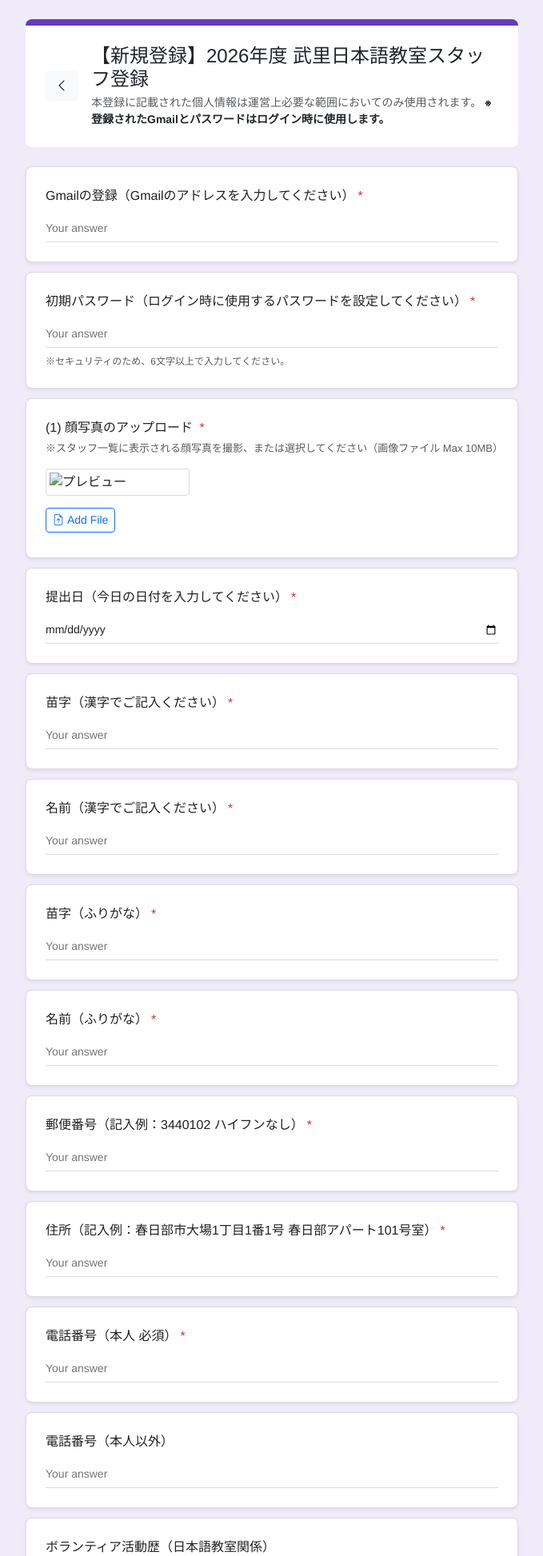
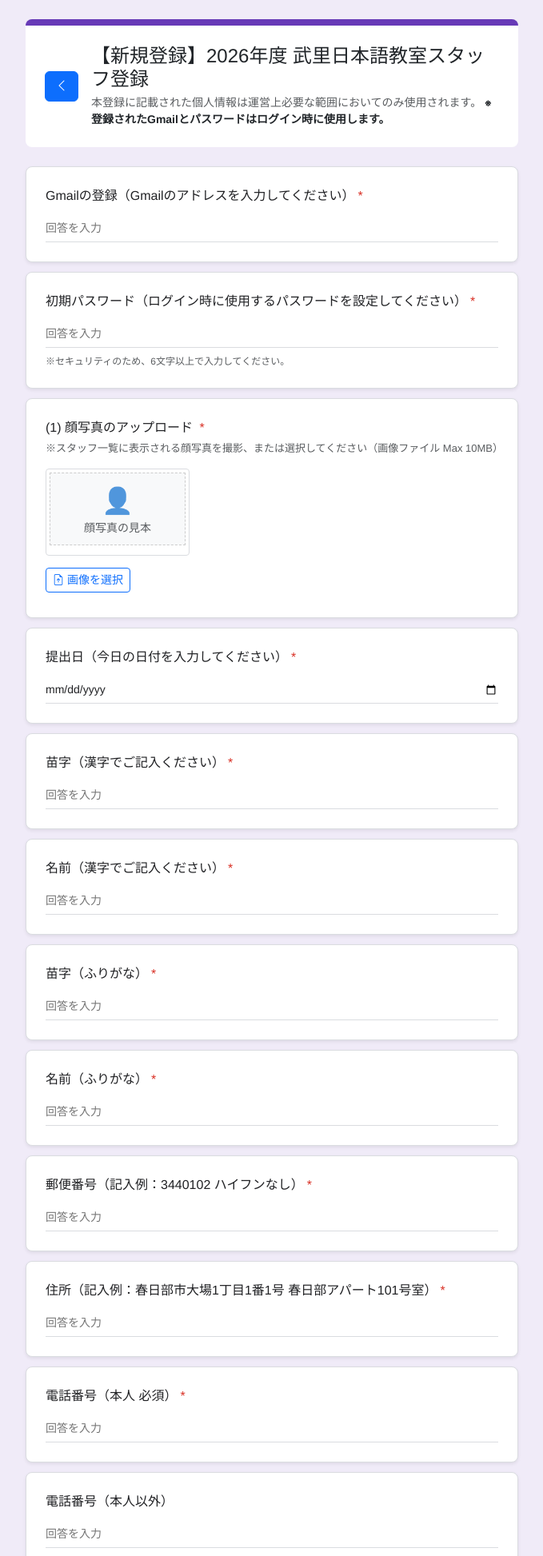
Before and after one commit to takumi472/takesatoJapanese, a Flask app: page /staff/create in a window 1280 px wide. Shown: the top 1946 px of the page at 80% size, without its empty margins (300-979 px from the left). Run offline with Flask 3, Linux system fonts and the light colour scheme; a user stored in the database is signed in; parts of the project's set-up code (start-up, migrations or seed data) failed here and were passed over; some libraries are stand-ins or nearby versions.

Commit message:
指摘対応

```diff
--- a/app/models.py
+++ b/app/models.py
@@ -19,7 +19,7 @@ class User(db.Model, UserMixin):
     id = db.Column(db.Integer, primary_key=True)
     username = db.Column(db.String(50), unique=True, nullable=False)  # ログインID（メールアドレス）
     password_hash = db.Column(db.String(256), nullable=False)  # ハッシュ化パスワード
-    role = db.Column(db.String(20), nullable=False)  # 'admin' または 'staff'
+    role = db.Column(db.String(20), nullable=False)  # '管理者' または 'スタッフ'
     name = db.Column(db.String(50), nullable=False)  # 氏名
 
     # スタッフが記入した学習記録（1対多）
--- a/app/templates/meeting/detail.html
+++ b/app/templates/meeting/detail.html
@@ -48,7 +48,7 @@
 <div class="main-container">
     <div class="page-header d-flex align-items-center justify-content-between">
         <div class="d-flex align-items-center">
-            <a href="{{ url_for('meeting.meeting_list') }}" class="btn btn-light me-3" title="一覧へ戻る">
+            <a href="{{ url_for('meeting.meeting_list') }}" class="btn btn-primary me-3" title="一覧へ戻る">
                 <i class="bi bi-arrow-left"></i>
             </a>
             <div>
--- a/app/templates/meeting/form.html
+++ b/app/templates/meeting/form.html
@@ -42,7 +42,7 @@
 
 <div class="main-container">
     <div class="page-header d-flex align-items-center">
-        <a href="{{ url_for('meeting.meeting_list') }}" class="btn btn-light me-3">
+        <a href="{{ url_for('meeting.meeting_list') }}" class="btn btn-primary me-3">
             <i class="bi bi-chevron-left"></i>
         </a>
         <h1 class="h4 mb-0">{{ '議事録の編集' if meeting else '新規スタッフミーティング登録' }}</h1>
--- a/app/templates/meeting/list.html
+++ b/app/templates/meeting/list.html
@@ -37,7 +37,7 @@
 <div class="main-container">
     <div class="page-header d-flex align-items-center justify-content-between">
         <div class="d-flex align-items-center">
-            <a href="{{ url_for('auth.dashboard') }}" class="btn btn-light me-3" title="ダッシュボードへ">
+            <a href="{{ url_for('auth.dashboard') }}" class="btn btn-primary me-3" title="ダッシュボードへ">
                 <i class="bi bi-house-door-fill"></i>
             </a>
             <h1 class="h4 mb-0">スタッフミーティング一覧</h1>
--- a/app/templates/record/create.html
+++ b/app/templates/record/create.html
@@ -29,7 +29,7 @@
 <div class="container my-5" style="max-width: 700px;">
     <div class="page-header d-flex align-items-center justify-content-between mb-4">
         <div class="d-flex align-items-center">
-            <a href="#" onclick="window.history.back(); return false;" class="btn btn-light me-3" title="戻る">
+            <a href="#" onclick="window.history.back(); return false;" class="btn btn-primary me-3" title="戻る">
                 <i class="bi bi-chevron-left"></i>
             </a>
             <div>
@@ -90,7 +90,7 @@
             </div>
 
             <div class="d-flex justify-content-end gap-3 mt-4">
-                <a href="{{ url_for('student.student_list') }}" class="btn btn-outline-secondary">キャンセル</a>
+                <a href="{{ url_for('record.record_list', student_id=record.student_id) }}" class="btn btn-outline-secondary">キャンセル</a>
                 <button type="submit" class="btn btn-submit shadow-sm">送信する</button>
             </div>
         </div>
--- a/app/templates/record/edit.html
+++ b/app/templates/record/edit.html
@@ -29,7 +29,7 @@
 
     <div class="page-header d-flex align-items-center justify-content-between mb-4">
         <div class="d-flex align-items-center">
-            <a href="#" onclick="window.history.back(); return false;" class="btn btn-light me-3" title="戻る">
+            <a href="#" onclick="window.history.back(); return false;" class="btn btn-primary me-3" title="戻る">
                 <i class="bi bi-chevron-left"></i>
             </a>
             <div>
@@ -74,7 +74,7 @@
             </div>
 
             <div class="d-flex justify-content-end gap-3 mt-4">
-                <a href="{{ url_for('record.record_list', student_id=record.student_id) }}" class="btn btn-outline-secondary">戻る</a>
+                <a href="{{ url_for('record.record_list', student_id=record.student_id) }}" class="btn btn-outline-secondary">キャンセル</a>
                 {% if is_editable %}
     <button type="submit" class="btn btn-update">更新する</button>
 {% endif %}
--- a/app/templates/record/list.html
+++ b/app/templates/record/list.html
@@ -29,14 +29,14 @@
 <div class="container my-5" style="max-width: 800px;">
 
     <div class="list-header shadow-sm mb-4 d-flex justify-content-between align-items-center">
-        <a href="#" onclick="window.history.back(); return false;" class="btn btn-light me-3">
+        <a href="#" onclick="window.history.back(); return false;" class="btn btn-primary me-3">
             <i class="bi bi-chevron-left"></i>
         </a>
         <div>
             <h1 class="h4 mb-1"><strong>{{ student.name_kana }}</strong> さんの学習記録</h1>
             <p class="text-muted mb-0" style="font-size: 14px;">これまでの学習履歴一覧です。</p>
         </div>
-        <a href="{{ url_for('record.create_record', student_id=student.id) }}" class="btn btn-add shadow-sm">
+        <a href="{{ url_for('record.create_record', student_id=student.id) }}" class="btn btn-primary shadow-sm">
             <i class="bi bi-plus-lg"></i> 新規追加
         </a>
     </div>
@@ -50,7 +50,7 @@
                     <span class="badge bg-light text-dark ms-2">{{ r.textbook_progress }}</span>
                 </div>
                 {% if current_user.role == 'admin' or current_user.id == r.staff_id %}
-    <a href="{{ url_for('record.edit_record', record_id=r.id) }}" class="btn btn-outline-secondary btn-sm">
+    <a href="{{ url_for('record.edit_record', record_id=r.id) }}" class="btn btn-warning btn-sm">
         <i class="bi bi-pencil"></i> 編集
     </a>
 {% else %}
--- a/app/templates/staff/edit.html
+++ b/app/templates/staff/edit.html
@@ -34,7 +34,7 @@
         .file-input-wrapper { position: relative; overflow: hidden; display: inline-block; }
         .file-input-wrapper input[type=file] { position: absolute; left: 0; top: 0; opacity: 0; font-size: 100px; cursor: pointer; }
         .page-header { background-color: #fff; border-top: 8px solid #673ab7; border-radius: 8px; padding: 24px; }
-
+        .sample-image-box { max-width: 180px; border: 1px dashed #ccc; padding: 10px; text-align: center; background-color: #f8f9fa; }
     </style>
 </head>
 <body>
@@ -54,7 +54,7 @@
 
     <div class="page-header d-flex align-items-center justify-content-between mb-4">
     <div class="d-flex align-items-center">
-        <a href="#" onclick="window.history.back(); return false;" class="btn btn-light me-3" title="戻る">
+        <a href="#" onclick="window.history.back(); return false;" class="btn btn-primary me-3" title="戻る">
             <i class="bi bi-chevron-left"></i>
         </a>
         <div>
@@ -75,13 +75,13 @@
             <label class="form-label">Gmailの登録（Gmailのアドレスを入力してください）<span class="required-star">*</span></label>
             <input type="email" name="email" class="form-control-gf"
                    value="{{ staff.email if staff else '' }}"
-                   placeholder="Your answer" required {% if staff %}readonly style="color: #70757a;"{% endif %}>
+                   placeholder="回答を入力" required {% if staff %}readonly style="color: #70757a;"{% endif %}>
         </div>
 
         {% if not staff %}
         <div class="form-card shadow-sm">
             <label class="form-label">初期パスワード（ログイン時に使用するパスワードを設定してください）<span class="required-star">*</span></label>
-            <input type="password" name="password" class="form-control-gf" placeholder="Your answer" required minlength="6">
+            <input type="password" name="password" class="form-control-gf" placeholder="回答を入力" required minlength="6">
             <div class="text-muted mt-2" style="font-size: 12px;">※セキュリティのため、6文字以上で入力してください。</div>
         </div>
         {% endif %}
@@ -94,13 +94,13 @@
                 {% if staff and staff.face_photo_path %}
                     <img id="photo_preview" src="{{ staff.face_photo_path }}" alt="現在の顔写真">
                 {% else %}
-                    <img id="photo_preview" src="https://via.placeholder.com/150x150?text=No+Image" alt="プレビュー">
+                    <div id="sample_box" class="sample-image-box mb-2 small text-muted"><span style="font-size: 2rem;">👤</span><br>顔写真の見本</div>
                 {% endif %}
             </div>
 
             <div class="file-input-wrapper">
                 <button type="button" class="btn btn-outline-primary btn-sm d-flex align-items-center gap-1">
-                    <i class="bi bi-file-earmark-arrow-up"></i> Add File
+                    <i class="bi bi-file-earmark-arrow-up"></i> 画像を選択
                 </button>
                 <input type="file" name="face_photo" id="face_photo_input" accept="image/*" {% if not staff %}required{% endif %}>
             </div>
@@ -116,87 +116,92 @@
         <div class="form-card shadow-sm">
             <label class="form-label">苗字（漢字でご記入ください）<span class="required-star">*</span></label>
             <input type="text" name="last_name_kanji" class="form-control-gf"
-                   value="{{ staff.last_name_kanji if staff else '' }}" placeholder="Your answer" required>
+                   value="{{ staff.last_name_kanji if staff else '' }}" placeholder="回答を入力" required>
         </div>
 
         <div class="form-card shadow-sm">
             <label class="form-label">名前（漢字でご記入ください）<span class="required-star">*</span></label>
             <input type="text" name="first_name_kanji" class="form-control-gf"
-                   value="{{ staff.first_name_kanji if staff else '' }}" placeholder="Your answer" required>
+                   value="{{ staff.first_name_kanji if staff else '' }}" placeholder="回答を入力" required>
         </div>
 
         <div class="form-card shadow-sm">
             <label class="form-label">苗字（ふりがな）<span class="required-star">*</span></label>
             <input type="text" name="last_name_kana" class="form-control-gf"
-                   value="{{ staff.last_name_kana if staff else '' }}" placeholder="Your answer" required>
+                   value="{{ staff.last_name_kana if staff else '' }}" placeholder="回答を入力" required>
         </div>
 
         <div class="form-card shadow-sm">
             <label class="form-label">名前（ふりがな）<span class="required-star">*</span></label>
             <input type="text" name="first_name_kana" class="form-control-gf"
-                   value="{{ staff.first_name_kana if staff else '' }}" placeholder="Your answer" required>
+                   value="{{ staff.first_name_kana if staff else '' }}" placeholder="回答を入力" required>
         </div>
 
         <div class="form-card shadow-sm">
             <label class="form-label">郵便番号（記入例：3440102 ハイフンなし）<span class="required-star">*</span> <span id="address-loading-status" style="font-size: 12px; font-weight: normal;"></span></label>
             <input type="text" id="zipcode" name="post_code" class="form-control-gf"
-                   value="{{ staff.post_code if staff else '' }}" placeholder="Your answer" required>
+                   value="{{ staff.post_code if staff else '' }}" placeholder="回答を入力" required>
         </div>
 
         <div class="form-card shadow-sm">
             <label class="form-label">住所（記入例：春日部市大場1丁目1番1号 春日部アパート101号室）<span class="required-star">*</span></label>
             <input type="text" id="address" name="address" class="form-control-gf"
-                   value="{{ staff.address if staff else '' }}" placeholder="Your answer" required>
+                   value="{{ staff.address if staff else '' }}" placeholder="回答を入力" required>
         </div>
 
         <div class="form-card shadow-sm">
             <label class="form-label">電話番号（本人 必須）<span class="required-star">*</span></label>
             <input type="tel" name="tel_main" class="form-control-gf"
-                   value="{{ staff.tel_main if staff else '' }}" placeholder="Your answer" required>
+                   value="{{ staff.tel_main if staff else '' }}" placeholder="回答を入力" required>
         </div>
 
         <div class="form-card shadow-sm">
             <label class="form-label">電話番号（本人以外）</label>
             <input type="tel" name="tel_sub" class="form-control-gf"
-                   value="{{ staff.tel_sub if staff else '' }}" placeholder="Your answer">
+                   value="{{ staff.tel_sub if staff else '' }}" placeholder="回答を入力">
         </div>
 
         <div class="form-card shadow-sm">
             <label class="form-label">ボランティア活動歴（日本語教室関係）</label>
-            <textarea name="exp_jp" class="form-control-gf" rows="2" placeholder="Your answer">{{ staff.exp_jp if staff else '' }}</textarea>
+            <textarea name="exp_jp" class="form-control-gf" rows="2" placeholder="回答を入力">{{ staff.exp_jp if staff else '' }}</textarea>
         </div>
 
         <div class="form-card shadow-sm">
             <label class="form-label">ボランティア活動歴（日本語教室以外）</label>
-            <textarea name="exp_other" class="form-control-gf" rows="2" placeholder="Your answer">{{ staff.exp_other if staff else '' }}</textarea>
+            <textarea name="exp_other" class="form-control-gf" rows="2" placeholder="回答を入力">{{ staff.exp_other if staff else '' }}</textarea>
         </div>
 
         <div class="form-card shadow-sm">
             <label class="form-label">趣味</label>
             <input type="text" name="hobbies" class="form-control-gf"
-                   value="{{ staff.hobbies if staff else '' }}" placeholder="Your answer">
+                   value="{{ staff.hobbies if staff else '' }}" placeholder="回答を入力">
         </div>
 
         <div class="form-card shadow-sm">
             <label class="form-label">特技</label>
             <input type="text" name="skills" class="form-control-gf"
-                   value="{{ staff.skills if staff else '' }}" placeholder="Your answer">
+                   value="{{ staff.skills if staff else '' }}" placeholder="回答を入力">
         </div>
 
         <div class="form-card shadow-sm">
             <label class="form-label">資格</label>
             <input type="text" name="qualifications" class="form-control-gf"
-                   value="{{ staff.qualifications if staff else '' }}" placeholder="Your answer">
+                   value="{{ staff.qualifications if staff else '' }}" placeholder="回答を入力">
         </div>
 
         <div class="form-card shadow-sm">
             <label class="form-label">意向</label>
-            <textarea name="intent" class="form-control-gf" rows="3" placeholder="Your answer">{{ staff.intent if staff else '' }}</textarea>
+            <textarea name="intent" class="form-control-gf" rows="3" placeholder="回答を入力">{{ staff.intent if staff else '' }}</textarea>
         </div>
 
         <div class="d-flex justify-content-between align-items-center mt-4 mb-5">
-            <button type="submit" class="btn btn-submit shadow-sm">Submit</button>
-            <a href="{{ url_for('staff.staff_list') }}" class="btn text-secondary" style="font-size: 14px; text-decoration: none;">キャンセル</a>
+            <button type="submit" class="btn btn-submit shadow-sm fw-bold">送信</button>
+            <div class="d-flex gap-2">
+                <a href="{{ url_for('staff.staff_list') }}" class="btn text-white px-4 fw-bold" style="background-color: #673ab7;" title="生徒一覧へ戻る">
+                    戻る
+                </a>
+                <button type="reset" class="btn text-white px-4 fw-bold" style="background-color: #673ab7;">クリア</button>
+            </div>
         </div>
 
     </form>
--- a/app/templates/staff/list.html
+++ b/app/templates/staff/list.html
@@ -96,7 +96,7 @@
 <div class="container main-container mb-5">
     <div class="welcome-header shadow-sm mb-4 d-flex justify-content-between align-items-start">
         <div class="d-flex align-items-center">
-            <a href="{{ url_for('auth.dashboard') }}" class="btn btn-light me-3" title="ダッシュボードへ">
+            <a href="{{ url_for('auth.dashboard') }}" class="btn btn-primary me-3" title="ダッシュボードへ">
                 <i class="bi bi-house-door-fill"></i>
             </a>
             <h1 class="h3 mb-1" style="color: #202124; font-weight: 700;">武里日本語教室 スタッフ一覧</h1>
--- a/app/templates/student/list.html
+++ b/app/templates/student/list.html
@@ -127,7 +127,7 @@
 <div class="container main-container">
     <div class="welcome-header shadow-sm mb-4 d-flex justify-content-between align-items-start">
         <div class="d-flex align-items-center">
-            <a href="{{ url_for('auth.dashboard') }}" class="btn btn-light me-3" title="ダッシュボードへ">
+            <a href="{{ url_for('auth.dashboard') }}" class="btn btn-primary me-3" title="ダッシュボードへ">
                 <i class="bi bi-house-door-fill"></i>
             </a>
             <h1 class="h3 mb-1" style="color: #202124; font-weight: 700;">武里日本語教室 受講生一覧</h1>
```
Also changed, not shown: app/__init__.py (+3 -10 lines), app/meeting/routes.py (+8 -3 lines), app/record/routes.py (+6 -9 lines), app/templates/dashboard.html (+56 -56 lines), app/templates/student/create.html (+12 -6 lines), app/templates/student/edit.html (+12 -7 lines).
